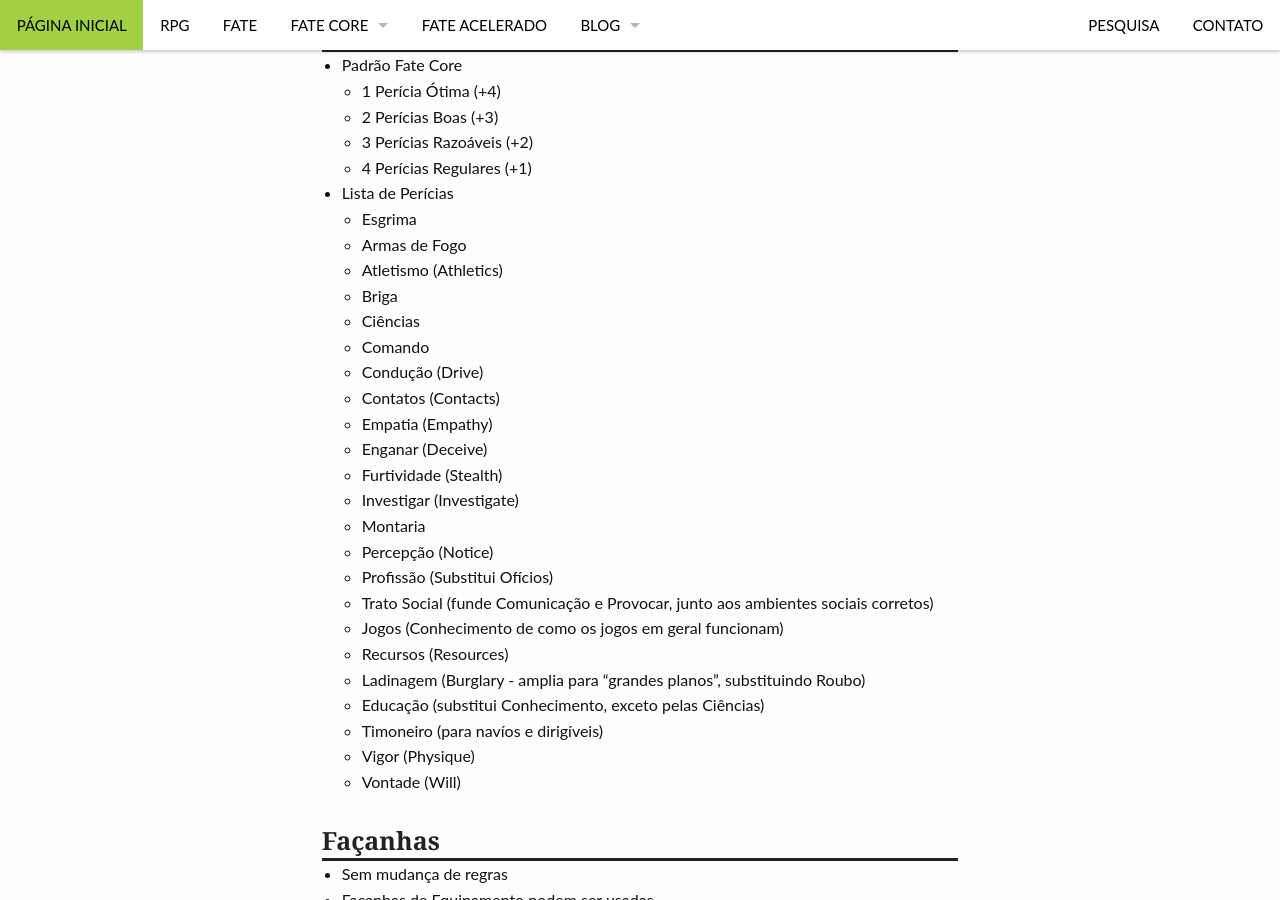
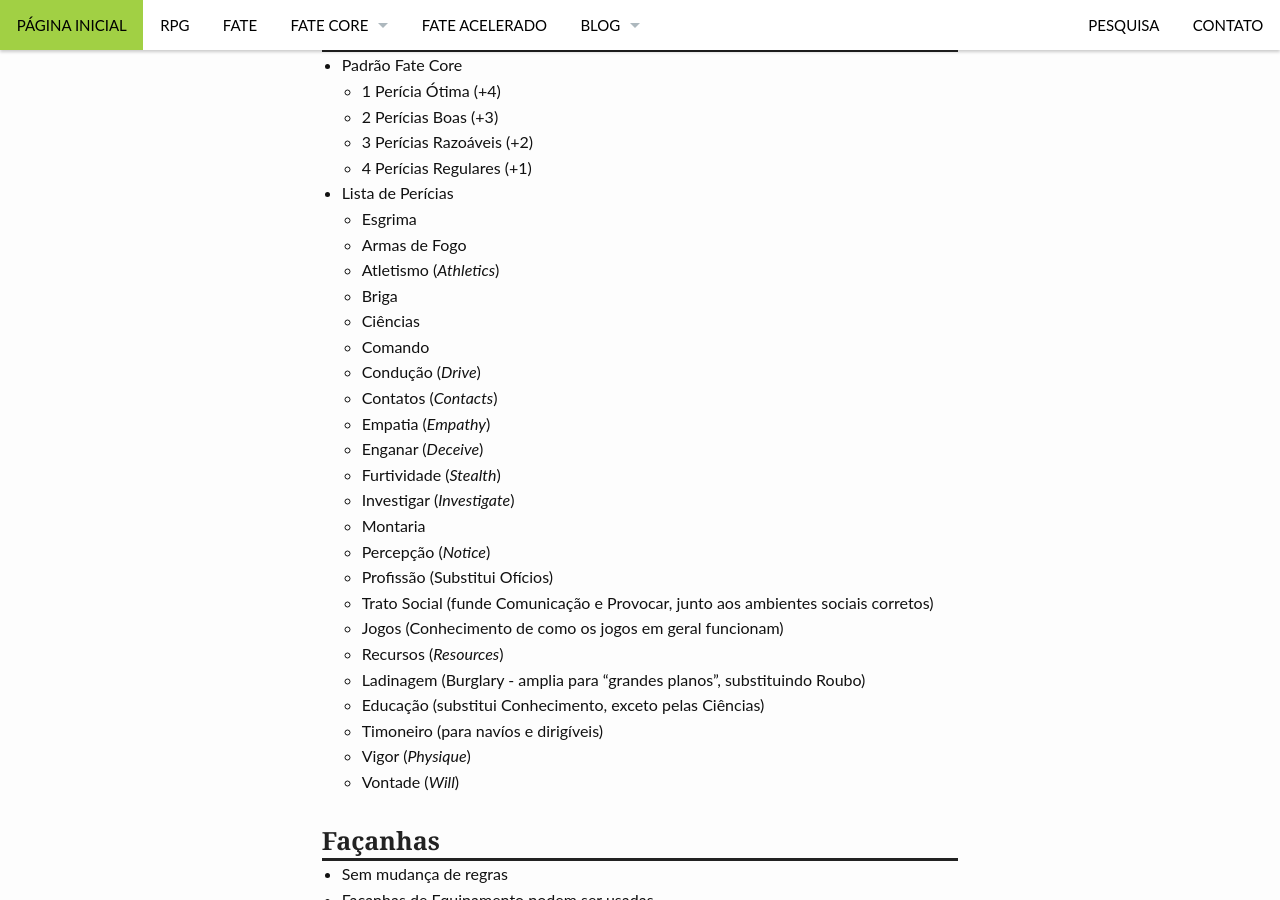
Before and after one commit to fabiocosta0305/fabiocosta0305.github.io-old, a Jekyll site: the page built from _posts/RPG/2015-05-19-DestinoDoProtetoradoDaSombrinha-regras.md, in a window 1280 px wide and 900 px high, scrolled down 501 px. Built offline with Jekyll 4.4.1, drawn with Linux system fonts in a browser that asks for light colours.

Commit message:
Corrigindo Destino da Caduceus

```diff
--- a/_data/navigation.yml
+++ b/_data/navigation.yml
@@ -19,6 +19,8 @@
       url: "/fate-core/moreania/"
     - title: "Destino da Caduceus"
       url: "/fate-core/caduceus/"
+    - title: "Destino do Protetorado da Sombrinha"
+      url: "/fate-core/parasol-protectorate/"
 
 - title: Fate Acelerado
   url: "/fae/"
--- a/_posts/RPG/2015-05-19-DestinoDoProtetoradoDaSombrinha-regras.md
+++ b/_posts/RPG/2015-05-19-DestinoDoProtetoradoDaSombrinha-regras.md
@@ -33,27 +34,27 @@ header: no
 - Lista de Perícias
   - Esgrima
   - Armas de Fogo
-  - Atletismo (Athletics)
+  - Atletismo (*Athletics*)
   - Briga
   - Ciências
   - Comando
-  - Condução (Drive)
-  - Contatos (Contacts)
-  - Empatia (Empathy)
-  - Enganar (Deceive)
-  - Furtividade (Stealth)
-  - Investigar (Investigate)
+  - Condução (*Drive*)
+  - Contatos (*Contacts*)
+  - Empatia (*Empathy*)
+  - Enganar (*Deceive*)
+  - Furtividade (*Stealth*)
+  - Investigar (*Investigate*)
   - Montaria
-  - Percepção (Notice)
+  - Percepção (*Notice*)
   - Profissão (Substitui Ofícios)
   - Trato Social (funde Comunicação e Provocar, junto aos ambientes sociais corretos)
   - Jogos (Conhecimento de como os jogos em geral funcionam)
-  - Recursos (Resources)
+  - Recursos (*Resources*)
   - Ladinagem (Burglary - amplia para "grandes planos", substituindo Roubo)
   - Educação (substitui Conhecimento, exceto pelas Ciências)
   - Timoneiro (para navíos e dirigíveis)
-  - Vigor (Physique)
-  - Vontade (Will)
+  - Vigor (*Physique*)
+  - Vontade (*Will*)
 
 ### Façanhas
 - Sem mudança de regras
```
Also changed, not shown: other parts of _posts/RPG/2015-05-19-DestinoDoProtetoradoDaSombrinha-regras.md (+1 -0 lines), _posts/RPG/2015-05-19-DestinoDoProtetoradoDaSombrinha-cenario.md (+1 -0 lines), pages/fae.md (+4 -4 lines).
